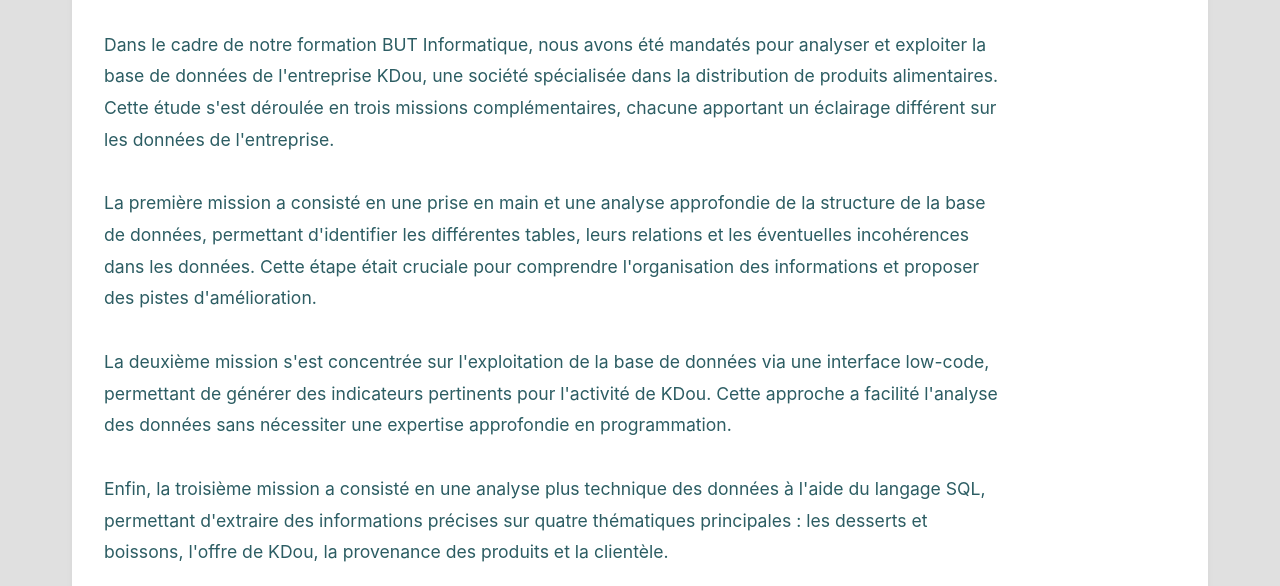
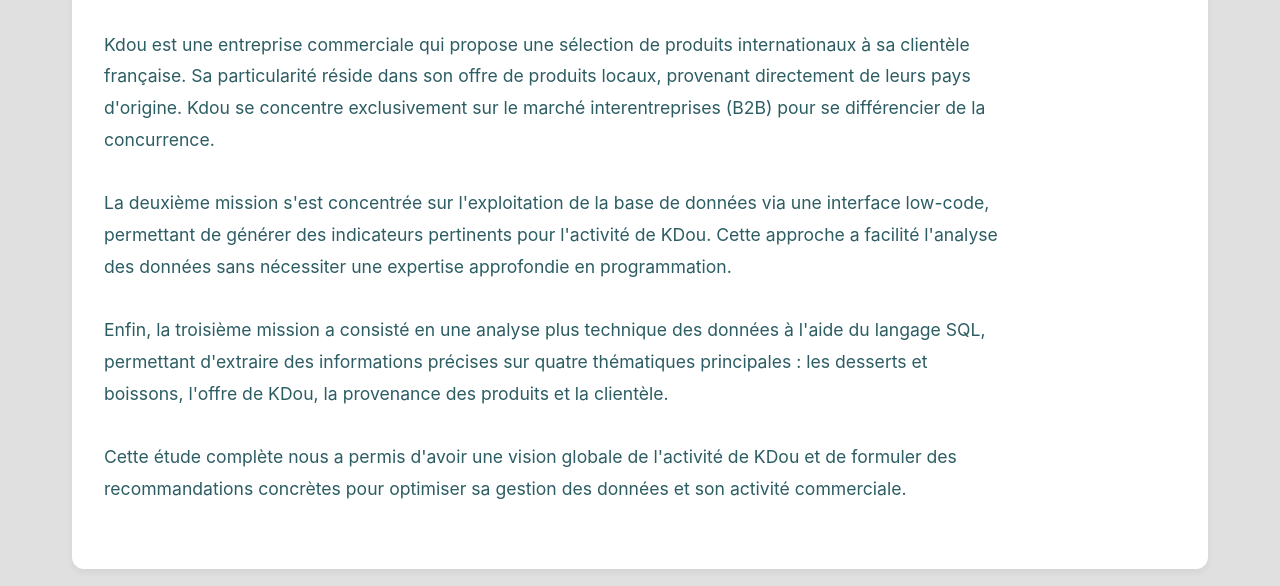
Before and after one commit to prdsrm/mission4, a plain HTML site: page index.html in a window 1280 px wide. Shown: the part 214-800 px from the top of the page. Drawn offline with Linux system fonts and the light colour scheme.

Commit message:
Update index.html

```diff
--- a/index.html
+++ b/index.html
@@ -32,20 +32,10 @@
       <section class="page" id="introduction">
         <h1>Introduction</h1>
         <p class="section-text">
-          Dans le cadre de notre formation BUT Informatique, nous avons été
-          mandatés pour analyser et exploiter la base de données de l'entreprise
-          KDou, une société spécialisée dans la distribution de produits
-          alimentaires. Cette étude s'est déroulée en trois missions
-          complémentaires, chacune apportant un éclairage différent sur les
-          données de l'entreprise.
+         Kdou est une entreprise commerciale qui propose une sélection de produits internationaux à sa clientèle française. Sa particularité réside dans son offre de produits locaux, provenant directement de leurs pays d'origine. Kdou se concentre exclusivement sur le marché interentreprises (B2B) pour se différencier de la concurrence.
         </p>
         <p class="section-text">
-          La première mission a consisté en une prise en main et une analyse
-          approfondie de la structure de la base de données, permettant
-          d'identifier les différentes tables, leurs relations et les
-          éventuelles incohérences dans les données. Cette étape était cruciale
-          pour comprendre l'organisation des informations et proposer des pistes
-          d'amélioration.
+
         </p>
         <p class="section-text">
           La deuxième mission s'est concentrée sur l'exploitation de la base de
```
